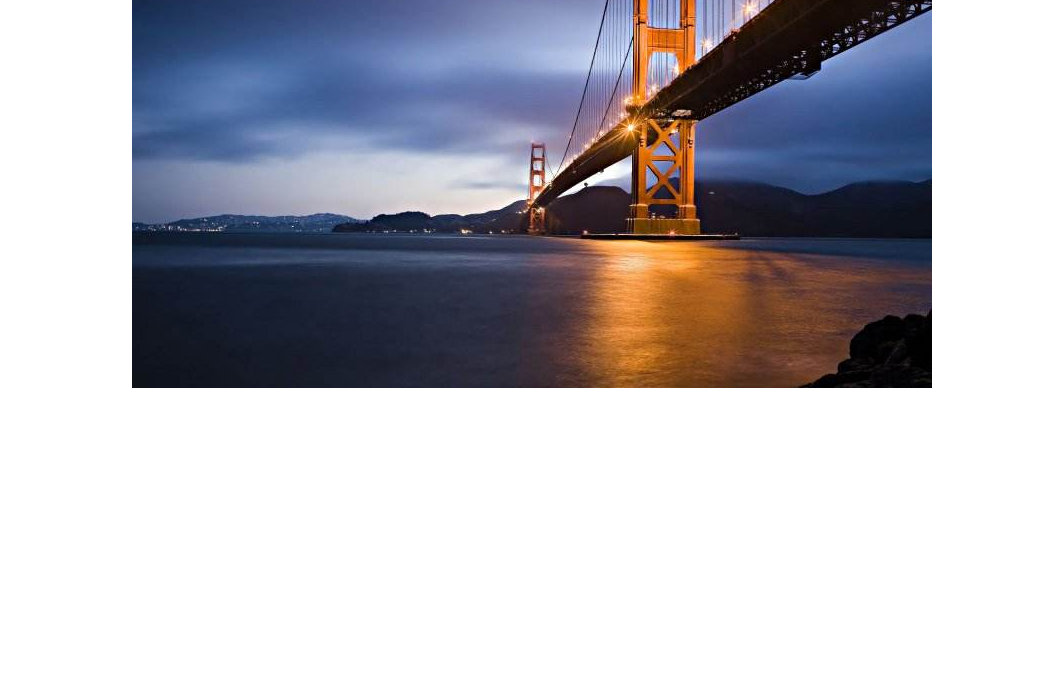
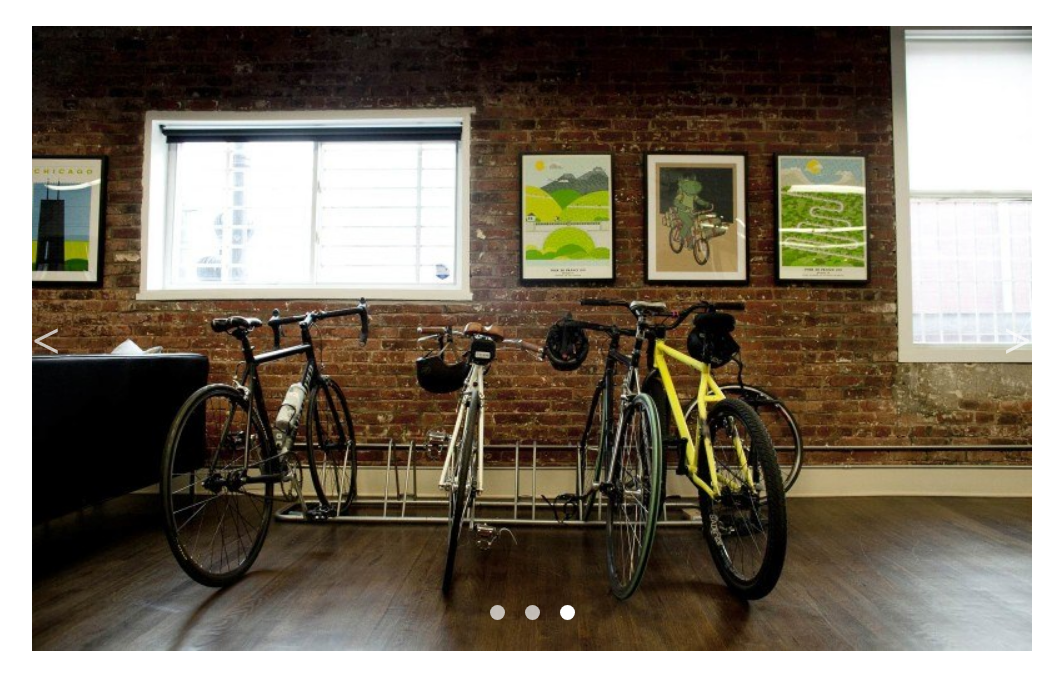
Before and after one commit to oliverzju/IFE, a plain HTML site: page banner/index.html in a window 1280 px wide. Shown: the part 100-800 px from the top of the page, without its empty margins (108-1171 px from the left). Drawn offline with Linux system fonts and the light colour scheme.

Commit message:
图片banner练习
Signed-off-by: wsy <wsyzju@foxmail.com>

```diff
--- a/banner/index.html
+++ b/banner/index.html
@@ -2,13 +2,20 @@
 <html>
 <head>
 	<title>img banner</title>
+	<link rel="stylesheet" type="text/css" href="style.css">
 	<script type="text/javascript" src="main.js"></script>
 </head>
 <body>
-	<nav>
-	    <div style="text-align: center;">
-			<a href="#"><img src="1.jpg" id="banner"></a>
+	<div class="wrap">
+	    <div class="title">图片展示廊</div>
+		<div class="img_banner">
+			<div class="page pre"><</div>
+			<div class="page next">></div>
+			<ul id="page_nav">
+				<!-- <li></li> -->
+			</ul>
+			<div><img id="content" src="#" alt="img"></div>
 		</div>
-	</nav>
+	</div>
 </body>
 </html>
--- a/banner/main.js
+++ b/banner/main.js
@@ -1,24 +1,55 @@
-window.onload = initAll;
+window.onload = init;
 
-var adImages = ["1.jpg", "2.jpg", "3.jpg"];
-var urls = ["baidu", "sina", "qq"]
-var adIndex = 0;
+var imgPath = ["img1.jpg", "img2.jpg", "img3.jpg"];
+var index = 0;
 
-function rotate() {
-	if (adIndex == adImages.length) {
-		adIndex = 0;
+function init() {
+	preNode = document.getElementsByClassName("pre")[0];
+	nextNode = document.getElementsByClassName("next")[0];
+	preNode.onclick = function() {
+		if (timer) clearInterval(timer);
+		slidePre();
+		timer = setInterval(slideNext, 2000);
 	}
-	document.images["banner"].src = adImages[adIndex++];
-	setTimeout(rotate, 3000);
+	nextNode.onclick = function() {
+		if (timer) clearInterval(timer);
+		slideNext();
+		timer = setInterval(slideNext, 2000);
+	}
+
+	navNode = document.getElementById("page_nav");
+	for (var i = 0; i < imgPath.length; i++) {
+		navNode.appendChild(document.createElement("li"));
+		(function(id) {
+			navNode.children[id].onclick = function() {
+				if (timer) clearInterval(timer);
+				index = id;
+				slideNext();
+				timer = setInterval(slideNext, 2000);
+			}
+		}(i));
+	}
+
+	slideNext();
+	timer = setInterval(slideNext, 2000);
 }
 
-function initAll() {
-	document.images["banner"].parentNode.onclick = newLocation;
-	adIndex = Math.floor(Math.random() * adImages.length);
-	rotate();
+function gotoIndex() {
+	var imgNode = document.getElementById("content");
+	imgNode.src = imgPath[index];
+	for (var i = 0; i < imgPath.length; i++) {
+		navNode.children[i].className = i == index ? "active" : "";
+	}
 }
 
-function newLocation() {
-	document.location.href = "http://" + urls[adIndex] + ".com";
-	return false;
+function slideNext() {
+	gotoIndex();
+	index++;
+	if (index >= imgPath.length) index = 0;
 }
+
+function slidePre() {
+	gotoIndex()
+	index--;
+	if (index < 0) index = imgPath.length - 1;
+}
--- /dev/null
+++ b/banner/style.css
@@ -0,0 +1,112 @@
+html,
+body,
+ul,
+div
+{
+    margin: 0;
+    padding: 0;
+}
+
+.wrap
+{
+    width: 1000px;
+    margin: 0 auto;
+}
+
+.wrap .title
+{
+    font: 32px 'Microsoft Yahei';
+
+    margin: 40px;
+
+    text-align: center;
+}
+
+.img_banner
+{
+    position: relative;
+
+    width: 100%;
+
+    user-select: none;
+}
+
+.img_banner img
+{
+    width: 100%;
+}
+
+.img_banner .page
+{
+    font-size: 50px;
+    font-weight: bold;
+    line-height: 50px;
+
+    position: absolute;
+    top: 50%;
+
+    height: 50px;
+    margin-top: -25px;
+
+    cursor: pointer;
+    transition: all 150ms;
+
+    opacity: .7;
+    color: white;
+}
+
+.img_banner .page:hover
+{
+    opacity: 1.0;
+}
+
+.img_banner .pre
+{
+    left: 0;
+}
+
+.img_banner .next
+{
+    right: 0;
+}
+
+.img_banner #page_nav
+{
+    font-size: 0;
+    line-height: 40px;
+
+    position: absolute;
+    bottom: 0;
+    left: 0;
+
+    width: 100%;
+    height: 60px;
+    padding: 0;
+
+    text-align: center;
+}
+
+.img_banner #page_nav li
+{
+    display: inline-block;
+
+    width: 15px;
+    height: 15px;
+    margin: 10px;
+
+    cursor: pointer;
+
+    opacity: .7;
+    border-radius: 15px;
+    background-color: #fff;
+}
+
+.img_banner #page_nav li:hover
+{
+    opacity: 1;
+}
+
+.img_banner #page_nav li.active
+{
+    opacity: 1;
+}
```
Also changed, not shown: banner/1.jpg (deleted), banner/2.jpg (deleted), banner/3.jpg (deleted), banner/img1.jpg (added), banner/img2.jpg (added), banner/img3.jpg (added).
